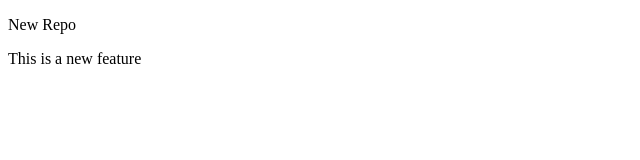
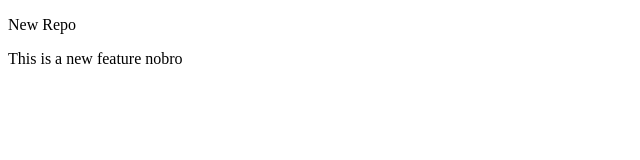
Before and after one commit to DipenShrestha7/Practice-2, a plain HTML site: page index.html in a window 1280 px wide. Shown: the full height of the page, 0-640 px from the left. Drawn offline with Linux system fonts and the light colour scheme.

Commit message:
added new message

```diff
--- a/index.html
+++ b/index.html
@@ -7,6 +7,6 @@
   </head>
   <body>
     <p>New Repo</p>
-    <p>This is a new feature</p>
+    <p>This is a new feature nobro</p>
   </body>
 </html>
```
